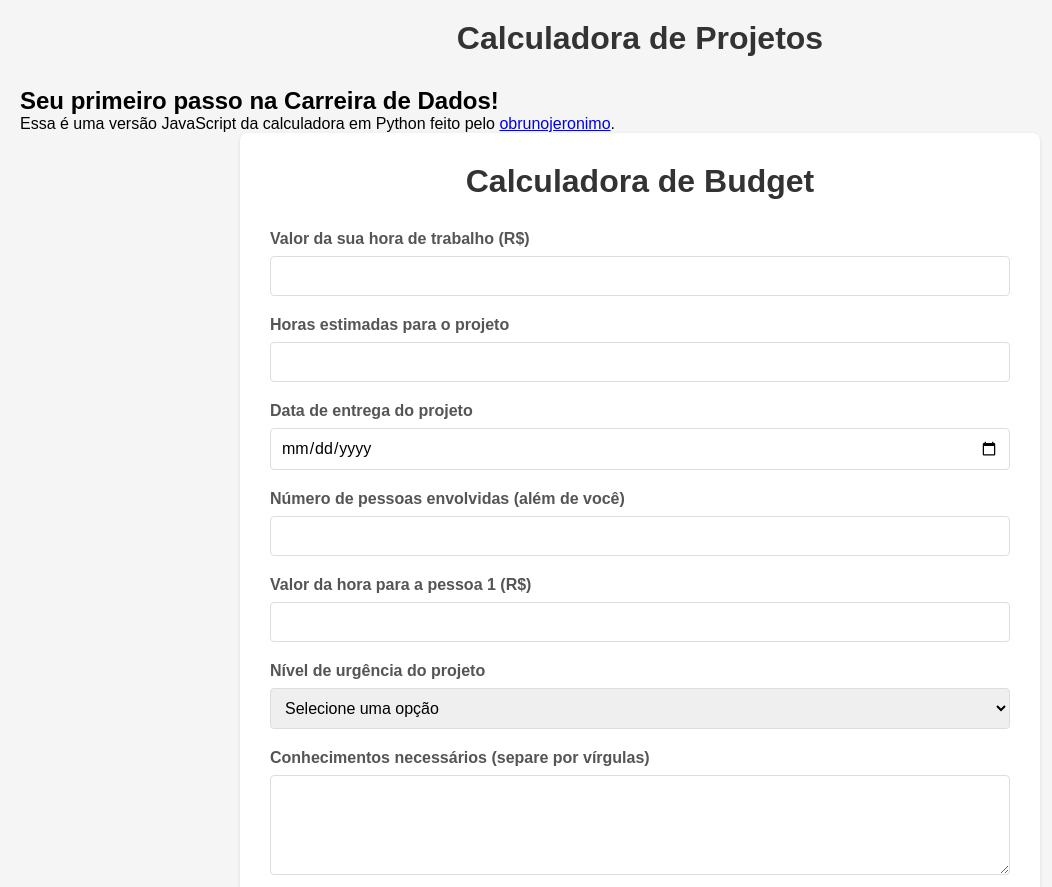
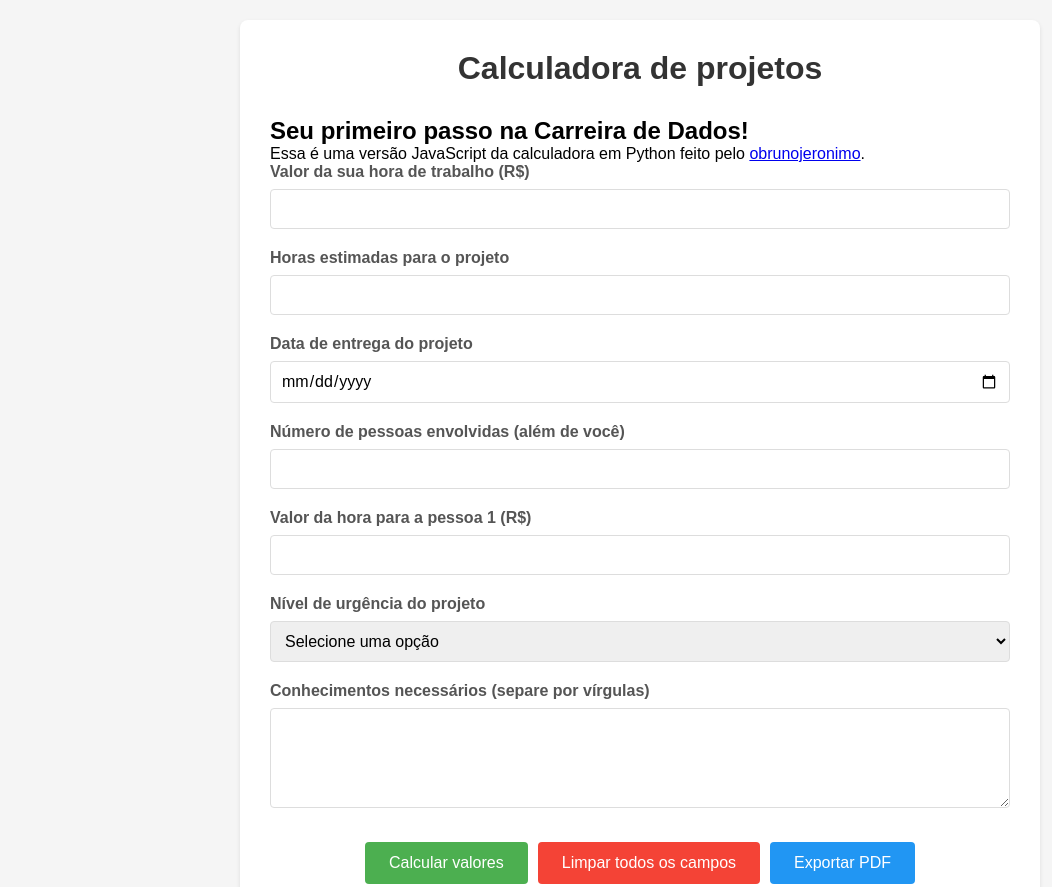
Before and after one commit to luanfelipebr/budget-calculator, a plain HTML site: page index.html in a window 1280 px wide. Shown: the top 887 px of the page, without its empty margins (0-1052 px from the left). Drawn offline with Linux system fonts and the light colour scheme.

Commit message:
modified:   index.html

```diff
--- a/index.html
+++ b/index.html
@@ -8,7 +8,8 @@
     <link rel="stylesheet" href="style.css" />
   </head>
   <body>
-    <h1>Calculadora de Projetos</h1>
+    <div class="container">
+      <h1>Calculadora de projetos</h1>
       <h2>Seu primeiro passo na Carreira de Dados!</h2>
       <p>
         Essa é uma versão JavaScript da calculadora em Python feito pelo
@@ -18,8 +19,6 @@
           >obrunojeronimo</a
         >.
       </p>
-    <div class="container">
-      <h1>Calculadora de Budget</h1>
       <form id="budgetForm">
         <div class="form-group">
           <label for="valorHora">Valor da sua hora de trabalho (R$)</label>
```
Lines whose indentation alone changed are shown as unchanged.
